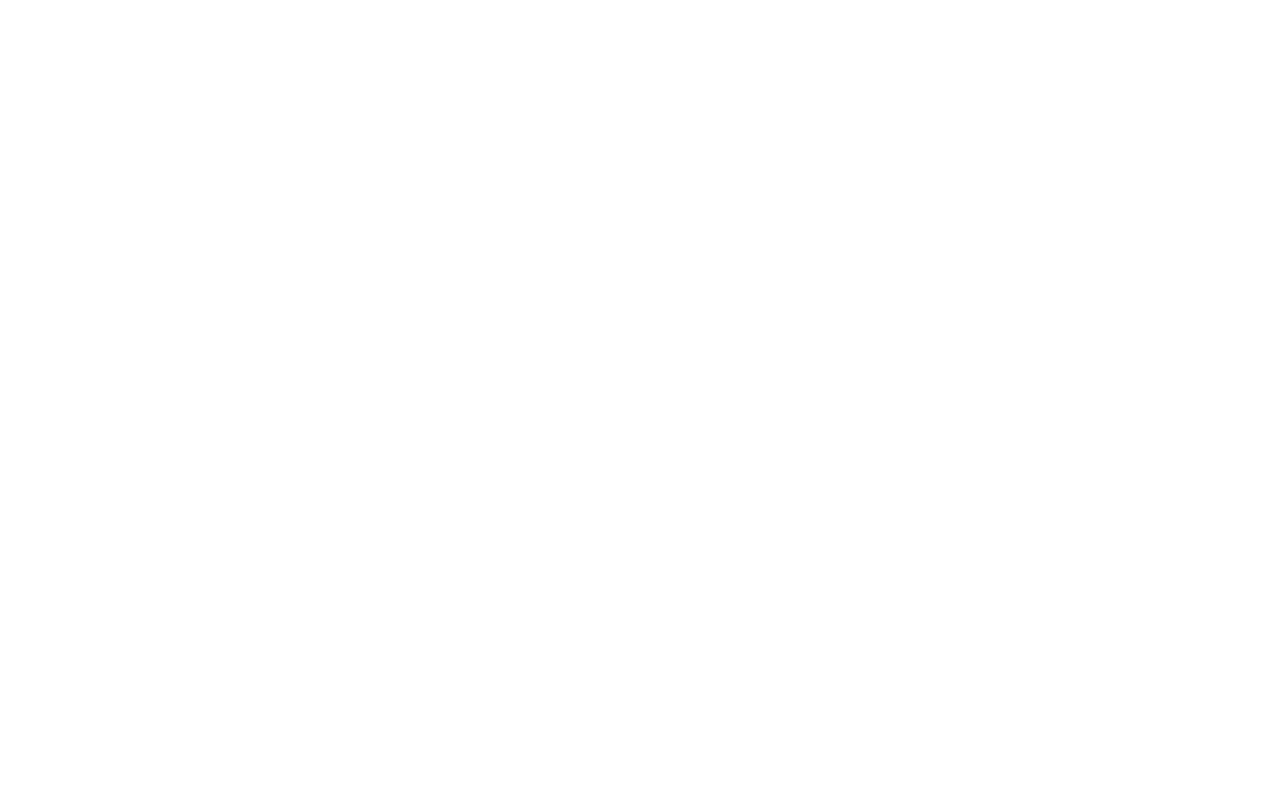
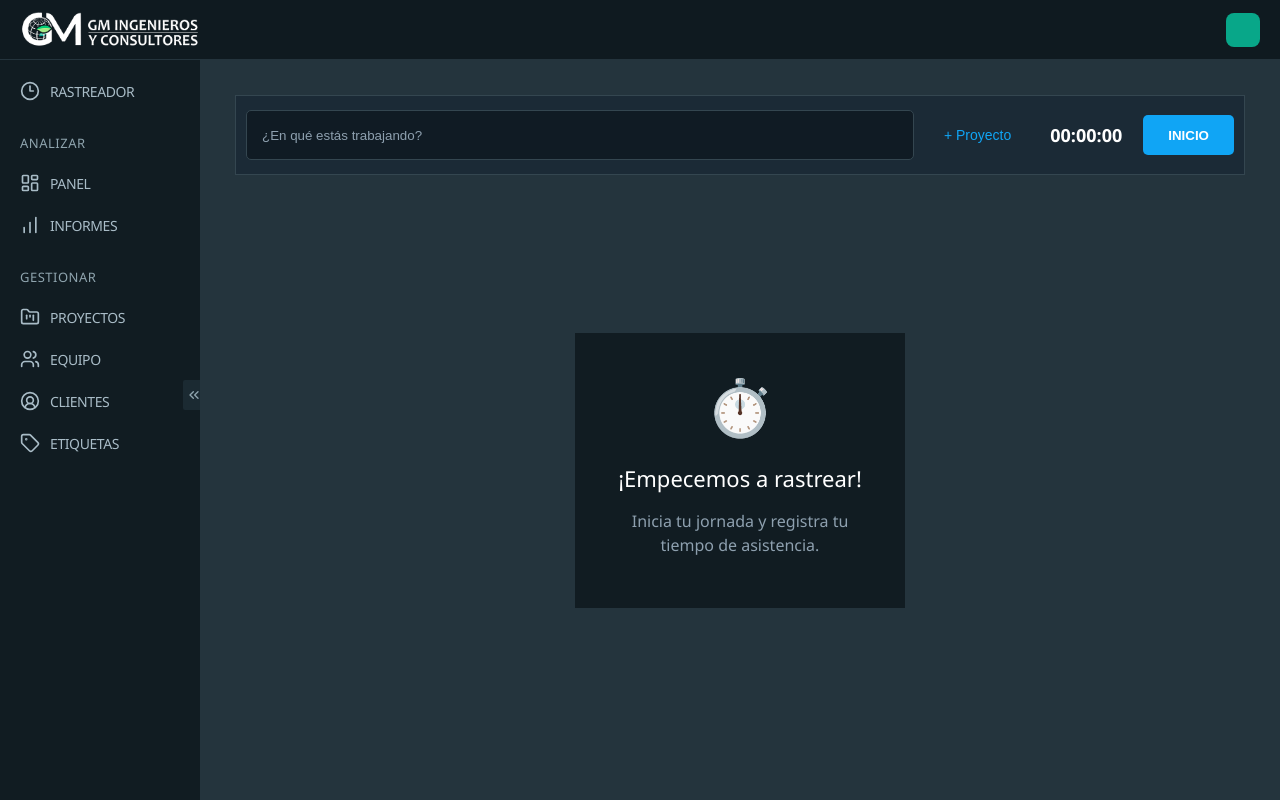
Before and after one commit to ivannet26/FrontendControlAsistenciaGM, a React (Vite) app: page /app/rastreador in a window 1280 px wide. Before the commit this address had no page. Built offline with nearby package versions, Linux system fonts and the light colour scheme.

Commit message:
chore: design add for the funcionality Rastreador

```diff
--- a/src/App.jsx
+++ b/src/App.jsx
@@ -1,32 +1,70 @@
 import React from "react";
+
 import Login from "./pages/Login/Login.jsx";
-import { BrowserRouter, Navigate, Routes, Route } from "react-router-dom";
+
+import {
+  BrowserRouter,
+  Navigate,
+  Routes,
+  Route
+} from "react-router-dom";
+
 import LayoutPrincipal from "./components/LayoutPrincipal/LayoutPrincipal.jsx";
+
 import Register from "./pages/Register/Register.jsx";
 
+import Rastreador from "./pages/Rastreador/Rastreador.jsx";
+
+
 function App() {
+
   return (
+
     <BrowserRouter>
+
       <Routes>
+
+
         <Route
           path="/"
           element={<Navigate to="/login" replace />}
         />
+
+
         <Route
           path="/login"
           element={<Login />}
         />
+
+
         <Route
           path="/registro"
           element={<Register />}
         />
+
+
+        {/* LAYOUT PRINCIPAL */}
+
         <Route
           path="/app"
           element={<LayoutPrincipal />}
-        />
+        >
+
+          <Route
+            path="rastreador"
+            element={<Rastreador />}
+          />
+
+        </Route>
+
+
       </Routes>
+
     </BrowserRouter>
+
   );
+
 }
 
+
 export default App;
--- a/src/components/LayoutPrincipal/LayoutPrincipal.jsx
+++ b/src/components/LayoutPrincipal/LayoutPrincipal.jsx
@@ -3,33 +3,65 @@
 import Navbar from "../Navbar/Navbar.jsx";
 import Sidebar from "../Sidebar/Sidebar.jsx";
 
+import { Outlet } from "react-router-dom";
+
+
 function LayoutPrincipal() {
+
+
   const usuarioGuardado = sessionStorage.getItem("usuario");
 
+
   const usuario = usuarioGuardado
+
     ? JSON.parse(usuarioGuardado)
+
     : null;
 
+
+
   return (
+
+
     <div className="app-container">
 
-      {/* NAVBAR FIJO ARRIBA */}
+
+      {/* NAVBAR */}
+
       <Navbar usuario={usuario} />
 
-      {/* TODO LO QUE VA DEBAJO */}
+
+
+      {/* CONTENIDO DEBAJO */}
+
       <div className="app-body">
+
 
         <Sidebar usuario={usuario} />
 
+
+
         <main className="contenido-principal">
-          <h1>Bienvenido, {usuario?.nombre}</h1>
-          <p>Rol: {usuario?.rol}</p>
+
+
+          <Outlet />
+
+
         </main>
+
+
 
       </div>
 
+
+
     </div>
+
+
   );
+
+
 }
 
+
 export default LayoutPrincipal;
--- a/src/components/Sidebar/Sidebar.jsx
+++ b/src/components/Sidebar/Sidebar.jsx
@@ -4,7 +4,7 @@
     Menu,
     MenuItem,
 } from "react-pro-sidebar";
-
+import { useNavigate } from "react-router-dom";
 
 import {
     Clock3,
@@ -30,6 +30,7 @@
     const [collapsed, setCollapsed] = useState(false);
     const [mostrarMas, setMostrarMas] = useState(false);
     const rol = usuario?.rol;
+    const navigate = useNavigate();
 
     return (
         <div className="sidebar-container">
@@ -62,7 +63,10 @@
                 >
 
                     {/* MODULOS PARA TODOS */}
-                    <MenuItem icon={<Clock3 size={20} />}>
+                    <MenuItem
+                        icon={<Clock3 size={20} />}
+                        onClick={() => navigate("/app/rastreador")}
+                    >
                         RASTREADOR
                     </MenuItem>
                     {!collapsed && (
@@ -139,7 +143,7 @@
                                     <MenuItem icon={<ChartNoAxesColumnIncreasing size={19} />}>
                                         ACTIVIDAD
                                     </MenuItem>
-                                    <MenuItem icon={<CalendarCheck  size={19} />}>
+                                    <MenuItem icon={<CalendarCheck size={19} />}>
                                         APROBACIONES
                                     </MenuItem>
                                     <MenuItem icon={<FileText size={19} />}>
--- /dev/null
+++ b/src/pages/Rastreador/Rastreador.css
@@ -0,0 +1,252 @@
+.tracker-page {
+
+    width: 100%;
+
+    height: 100%;
+
+    overflow-y: auto;
+
+    background-color: #24343d;
+
+    padding: 10px;
+
+}
+/* barra superior */
+
+.tracker-header {
+
+    width: 100%;
+
+    height: 80px;
+
+    background-color: #1b2a36;
+
+    border: 1px solid #344650;
+
+    display: flex;
+
+    align-items: center;
+
+    gap: 12px;
+
+    padding: 10px;
+
+}
+
+
+/* input actividad */
+
+.tracker-header input {
+
+    flex: 1;
+
+    height: 50px;
+
+    padding: 0 15px;
+
+    background-color: #101b24;
+
+    border: 1px solid #344650;
+
+    border-radius: 5px;
+
+    color: white;
+
+    outline: none;
+
+}
+
+
+.tracker-header input::placeholder {
+
+    color: #8ea0af;
+
+}
+
+
+/* boton proyecto */
+
+.project-btn {
+
+    height: 40px;
+
+    padding: 0 18px;
+
+    border: none;
+
+    background: transparent;
+
+    color: #10a5f5;
+
+    font-size: 14px;
+
+    cursor: pointer;
+
+}
+
+
+
+/* contador */
+
+.timer {
+
+    color: white;
+
+    font-size: 18px;
+
+    font-weight: 600;
+
+    min-width: 90px;
+
+    text-align: center;
+
+}
+
+
+/* boton inicio */
+
+.start-btn {
+
+    height: 40px;
+
+    padding: 0 25px;
+
+    background-color: #10a5f5;
+
+    border: none;
+
+    border-radius: 5px;
+
+    color: white;
+
+    font-weight: 600;
+
+    cursor: pointer;
+
+}
+
+
+.start-btn:hover {
+
+    background-color: #0c94dc;
+
+}
+
+
+
+/* contenido central */
+
+.tracker-content {
+
+    flex: 1;
+
+    min-height: calc(100% - 80px);
+
+    display: flex;
+
+    justify-content: center;
+
+    align-items: center;
+
+}
+
+
+/* tarjeta */
+
+.tracker-card {
+
+    width: 330px;
+
+    padding: 35px;
+
+    background-color: #111c22;
+
+    text-align: center;
+
+    color: white;
+
+}
+
+
+
+/* icono */
+
+.clock-icon {
+
+    font-size: 55px;
+
+    margin-bottom: 20px;
+
+}
+
+
+
+.tracker-card h2 {
+
+    font-size: 22px;
+
+    font-weight: 400;
+
+    margin-bottom: 15px;
+
+}
+
+
+
+.tracker-card p {
+
+    color: #8ea0af;
+
+    line-height: 1.5;
+
+}
+
+
+
+/* responsive */
+
+@media(max-width:768px){
+
+
+    .tracker-header {
+
+        flex-wrap: wrap;
+
+        height: auto;
+
+    }
+
+
+    .tracker-header input {
+
+        width: 100%;
+
+        flex: none;
+
+    }
+
+
+    .timer {
+
+        flex: 1;
+
+    }
+
+
+    .tracker-content {
+
+        height: auto;
+
+        padding-top: 80px;
+
+    }
+
+
+    .tracker-card {
+
+        width: 90%;
+
+    }
+
+
+}
--- /dev/null
+++ b/src/pages/Rastreador/Rastreador.jsx
@@ -0,0 +1,73 @@
+import "./Rastreador.css";
+
+function Rastreador() {
+
+    return (
+
+        <div className="tracker-page">
+
+
+            <div className="tracker-header">
+
+
+                <input
+                    type="text"
+                    placeholder="¿En qué estás trabajando?"
+                />
+
+
+                <button className="project-btn">
+                    + Proyecto
+                </button>
+
+
+                <div className="timer">
+                    00:00:00
+                </div>
+
+
+                <button className="start-btn">
+                    INICIO
+                </button>
+
+
+            </div>
+
+
+
+            <div className="tracker-content">
+
+
+                <div className="tracker-card">
+
+
+                    <div className="clock-icon">
+                        ⏱️
+                    </div>
+
+
+                    <h2>
+                        ¡Empecemos a rastrear!
+                    </h2>
+
+
+                    <p>
+                        Inicia tu jornada y registra
+                        tu tiempo de asistencia.
+                    </p>
+
+
+                </div>
+
+
+            </div>
+
+
+        </div>
+
+    );
+
+}
+
+
+export default Rastreador;
```
